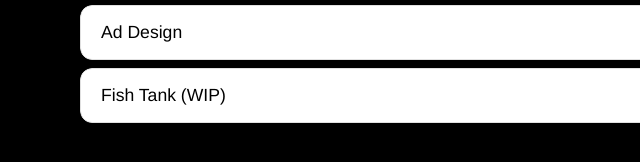
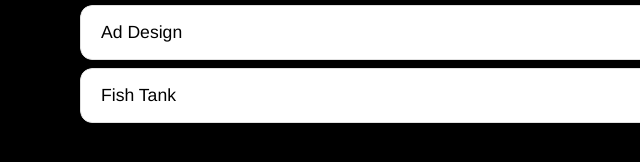
Before and after one commit to wcharleswilliams/wcharleswilliams.github.io, a plain HTML site: page portfolio.html in a window 1280 px wide. Shown: the part 748-910 px from the top of the page, 0-640 px from the left. Drawn offline with Linux system fonts and the light colour scheme.

Commit message:
finished fish tamk

```diff
--- a/portfolio.html
+++ b/portfolio.html
@@ -50,7 +50,7 @@
                   <a href="https://www.khanacademy.org/computer-programming/spin-off-of-project-ad-design/6211428895014912" target = "_blank">Ad Design</a>
                 </li>
                  <li>
-                  <a href="https://www.khanacademy.org/computer-programming/fih-squared/5268882268209152" target = "_blank">Fish Tank (WIP)</a>
+                  <a href="https://www.khanacademy.org/computer-programming/fih-squared/5268882268209152" target = "_blank">Fish Tank</a>
                 </li>
               </ul>
           </div>
```
